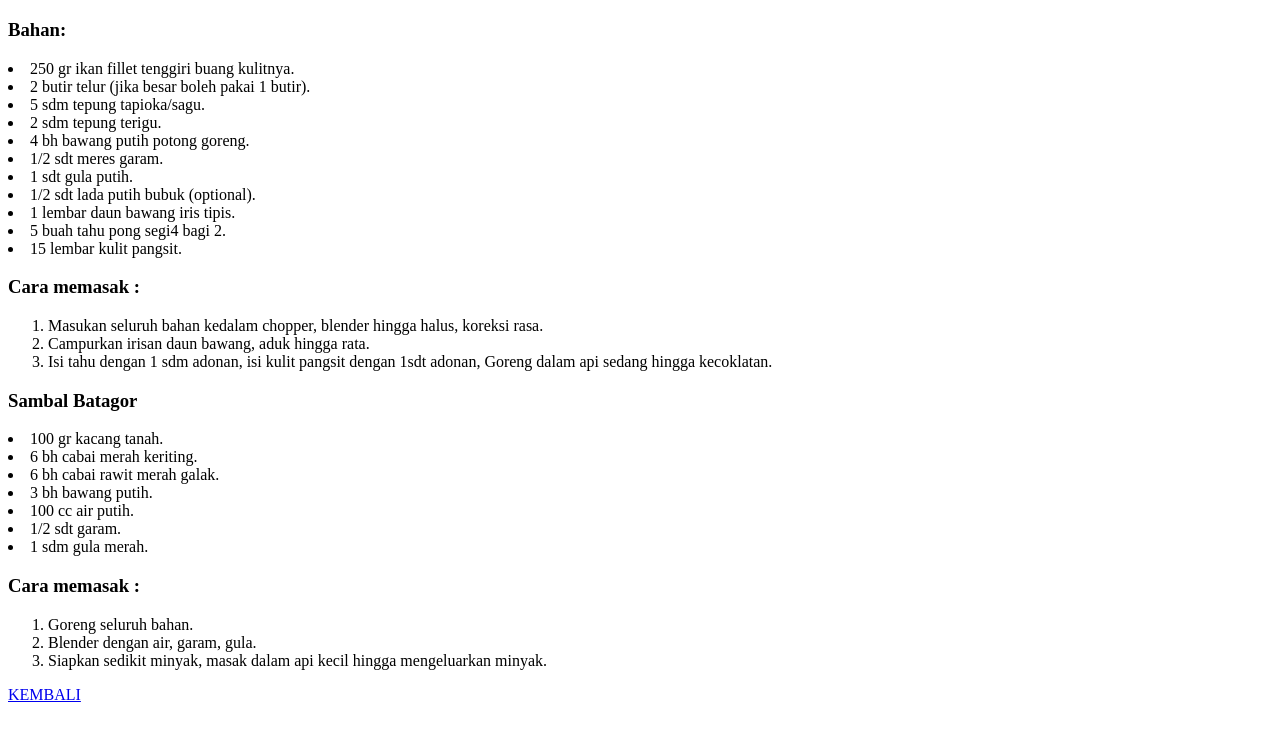
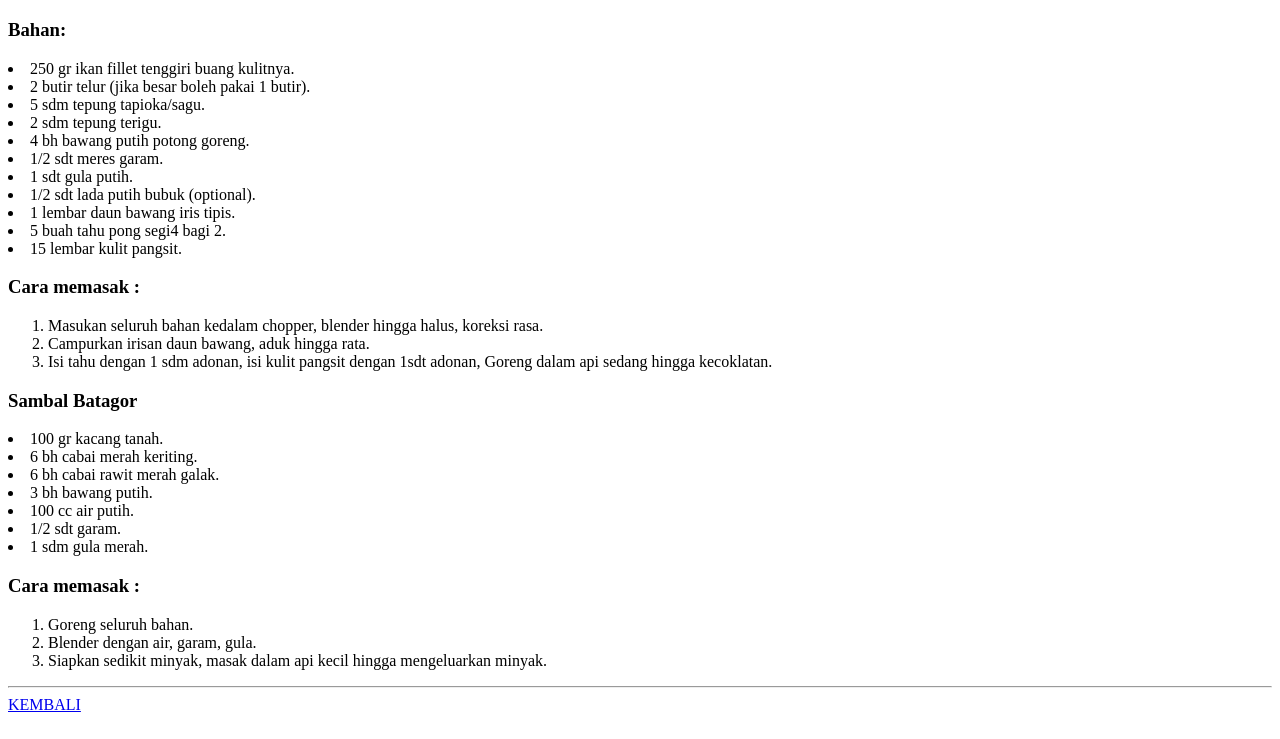
Before and after one commit to filbertalexander/filbertalexander.github.io, a plain HTML site: page latihan2/batagorbandung.html in a window 1280 px wide. Shown: the part 61-800 px from the top of the page. Drawn offline with Linux system fonts and the light colour scheme.

Commit message:
tambah hr

```diff
--- a/latihan2/batagorbandung.html
+++ b/latihan2/batagorbandung.html
@@ -45,6 +45,7 @@
   <li>Siapkan sedikit minyak, masak dalam api kecil hingga mengeluarkan minyak.</li>
 </ol>
     <p></p>
+    <hr>
     <a href="index.html">KEMBALI</a>
 
   </body>
```
Also changed, not shown: latihan2/buburmanado.html (+1 -0 lines), latihan2/candilketan.html (+1 -0 lines), latihan2/krengsengankoyo.html (+1 -0 lines), latihan2/pallubasa.html (+1 -0 lines), latihan2/pempekpalembang.html (+1 -0 lines), latihan2/satelilit.html (+1 -0 lines), latihan2/seblakbandung.html (+1 -0 lines), latihan2/sopkonro.html (+1 -0 lines), latihan2/sotopadang.html (+1 -0 lines), latihan2/tahutek.html (+1 -0 lines).
